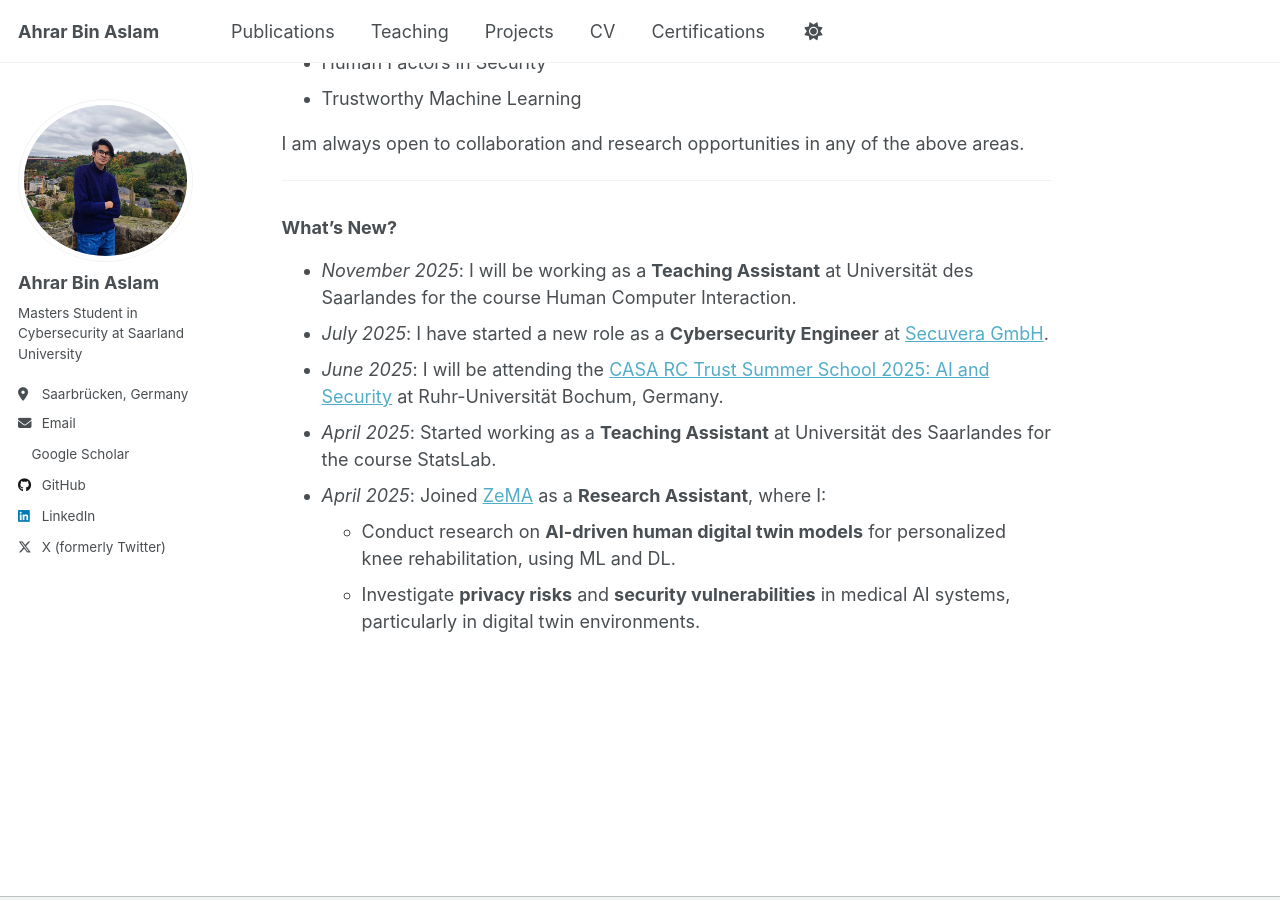
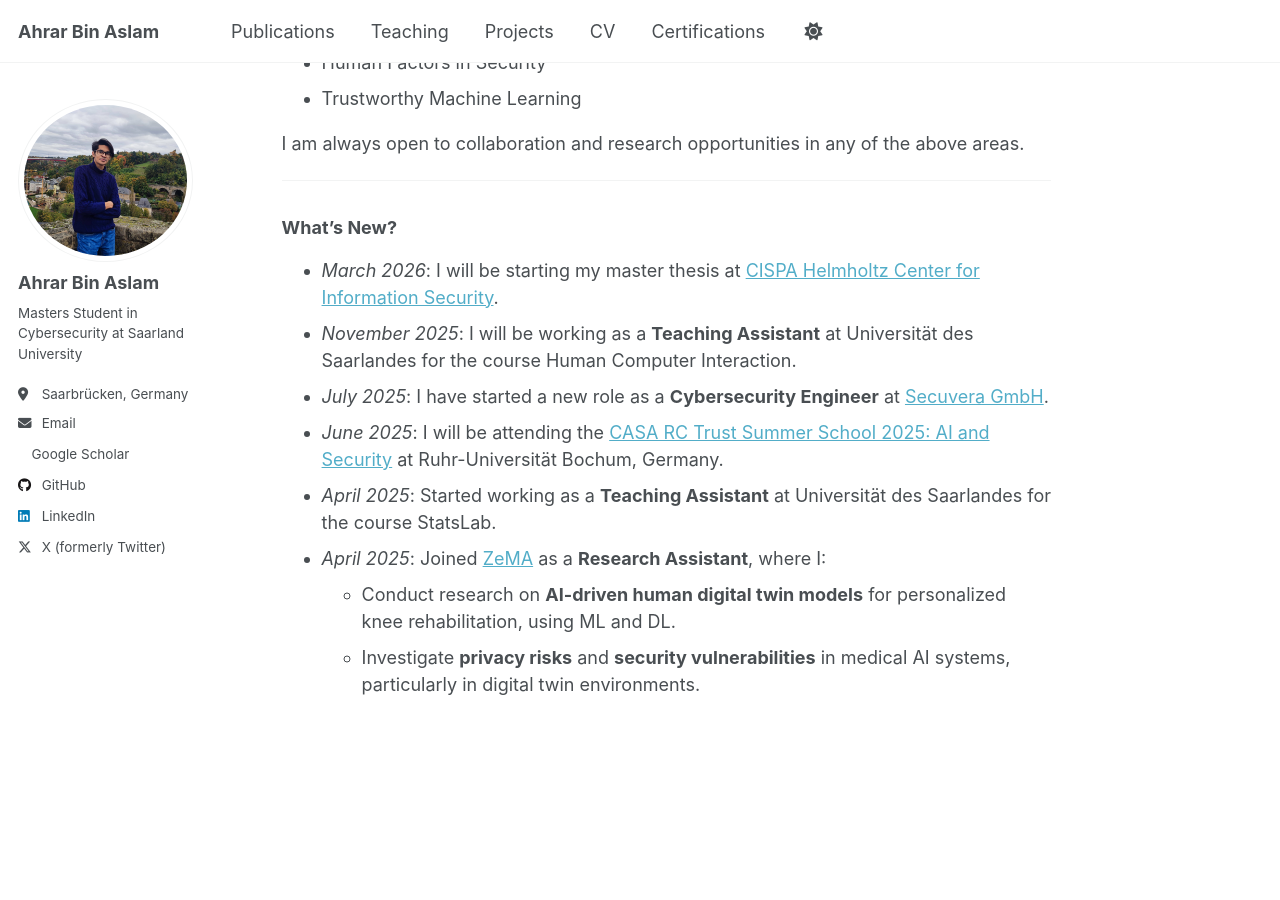
Before and after one commit to ahrarbinaslam/ahrarbinaslam.github.io, a Jekyll site: the page built from _pages/about.md, in a window 1280 px wide and 900 px high, scrolled down 544 px. Built offline with Jekyll 4.4.1, drawn with Linux system fonts in a browser that asks for light colours.

Commit message:
Update about.md

```diff
--- a/_pages/about.md
+++ b/_pages/about.md
@@ -27,6 +27,7 @@ I am always open to collaboration and research opportunities in any of the above
 
 ### What's New?
 
+- _March 2026_: I will be starting my master thesis at [CISPA Helmholtz Center for Information Security](https://cispa.de/en).
 - _November 2025_: I will be working as a **Teaching Assistant** at Universität des Saarlandes for the course Human Computer Interaction.
 - _July 2025_: I have started a new role as a **Cybersecurity Engineer** at [Secuvera GmbH](https://www.secuvera.de/).
 - _June 2025_: I will be attending the [CASA RC Trust Summer School 2025: AI and Security](https://casa.rub.de/en/events/casa-summer-school/casa-rct-summer-school-2025) at Ruhr-Universität Bochum, Germany.
```
